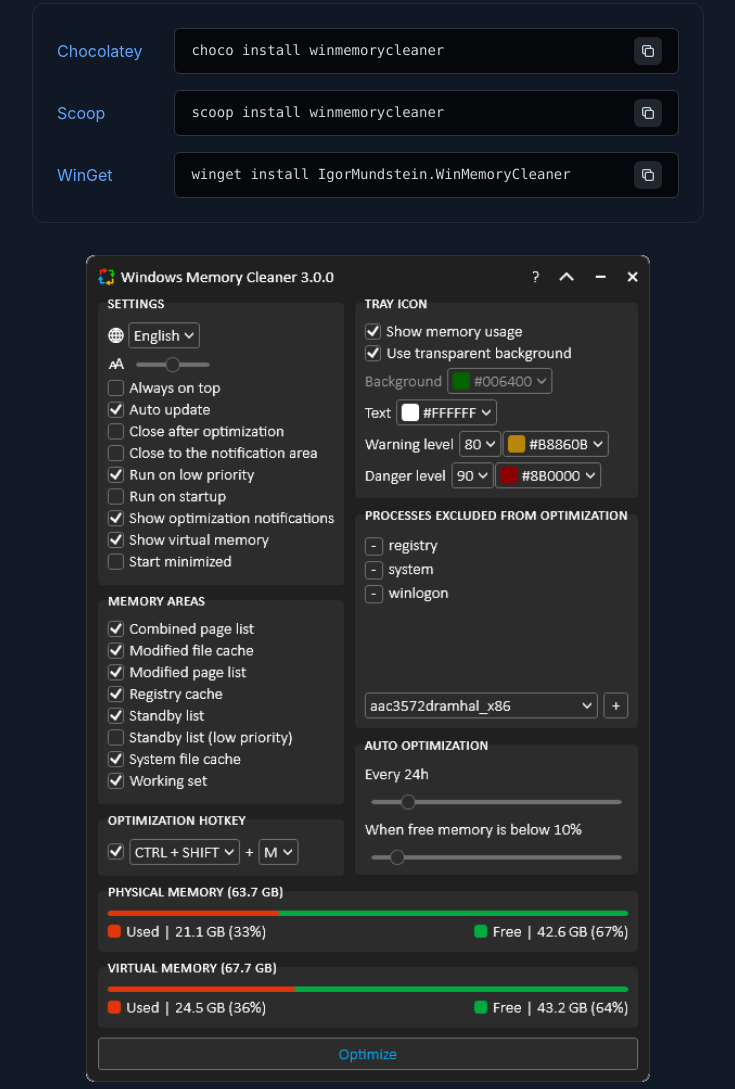
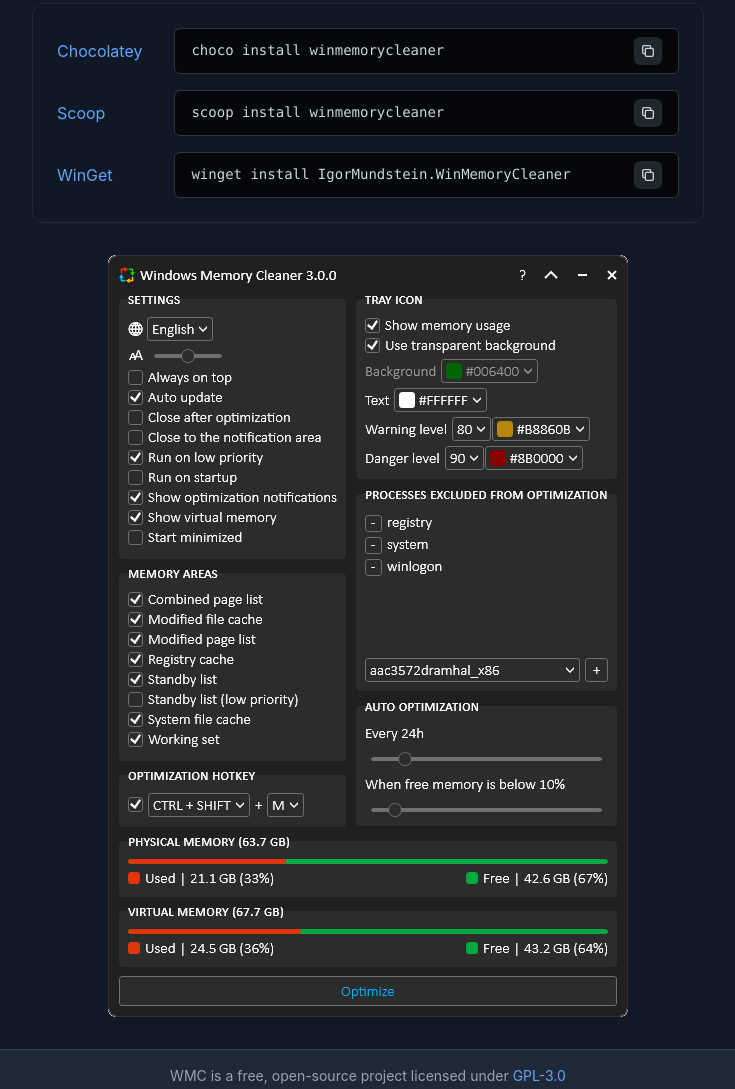
Before and after one commit to IgorMundstein/WinMemoryCleaner, a website: page docs/index.html in a window 1280 px wide. Shown: the part 1549-2638 px from the top of the page, without its empty margins (272-1007 px from the left). Drawn offline with Linux system fonts and the light colour scheme.

Commit message:
Update index.html
Signed-off-by: Igor Mundstein <3512138+IgorMundstein@users.noreply.github.com>

```diff
--- a/docs/index.html
+++ b/docs/index.html
@@ -370,11 +370,11 @@
                 <img alt="App Main Window"
                      class="mx-auto block h-auto max-w-full rounded-md"
                      decoding="async"
-                     height="652"
+                     height="762"
                      id="app-main-window"
                      loading="lazy"
                      src="./assets/images/main-window.png"
-                     width="564">
+                     width="520">
             </div>
         </section>
 
```
